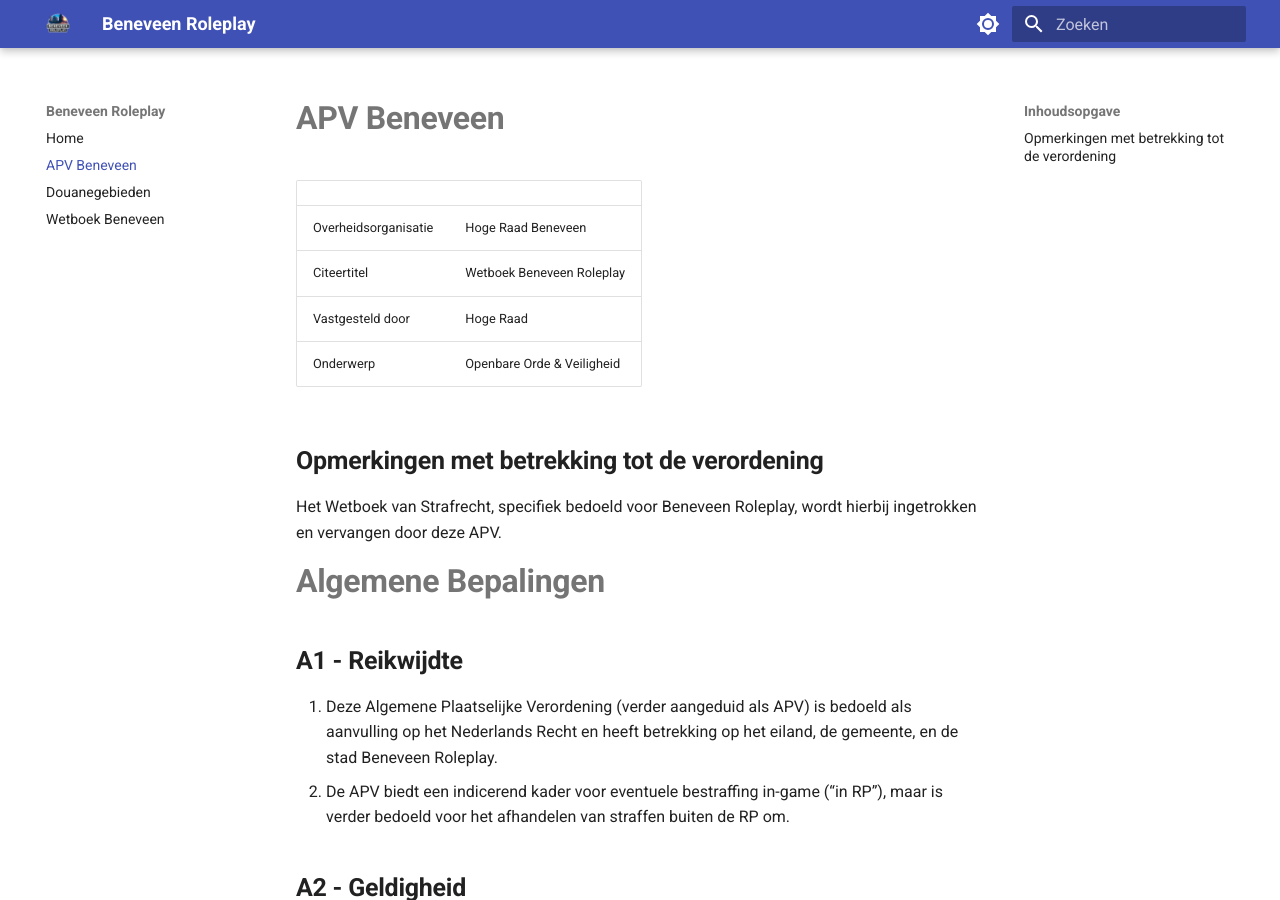
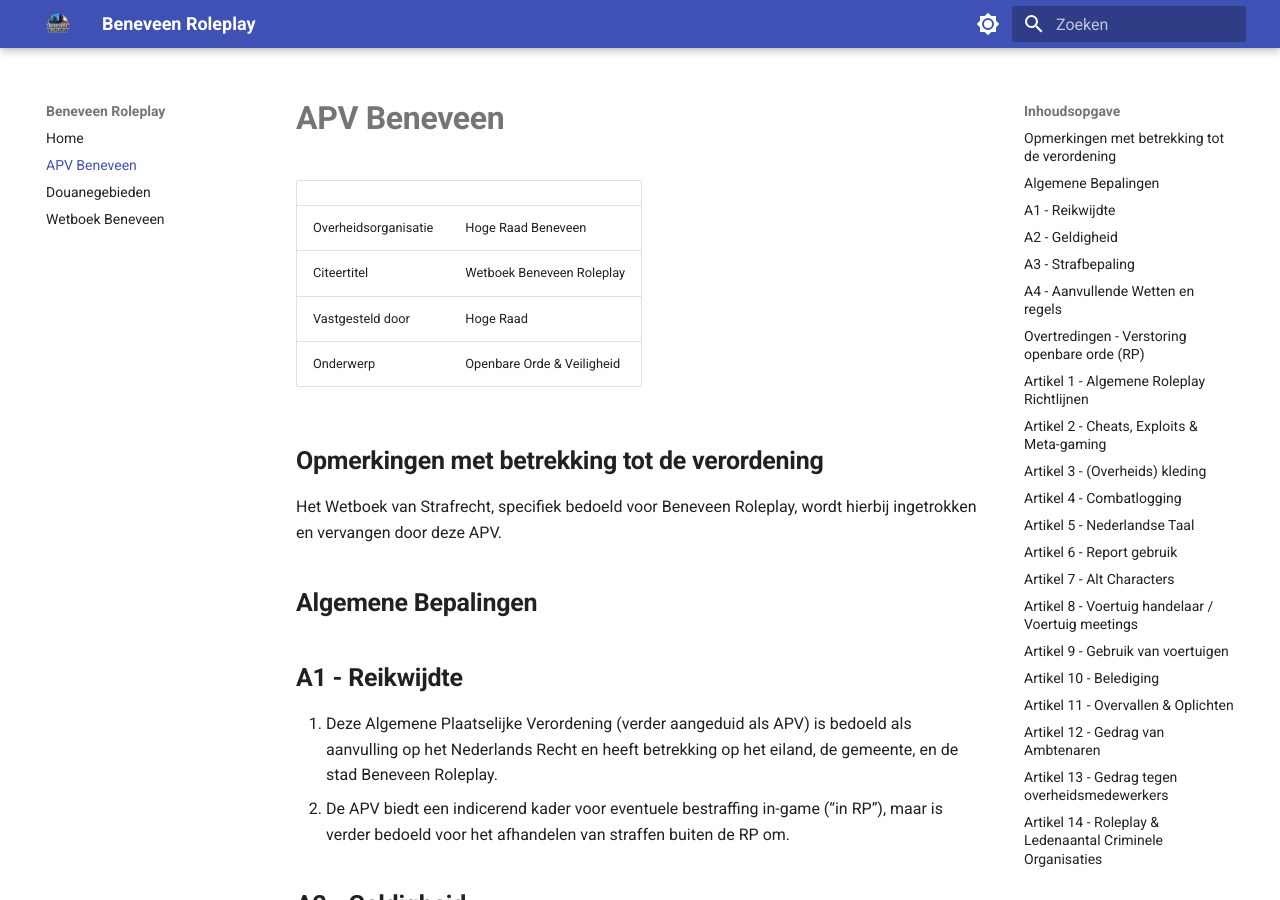
Before and after one commit to BeneveenRoleplay/wetboek, an MkDocs documentation site: the page built from docs/apv.md, in a window 1280 px wide and 900 px high. Built offline with MkDocs 1.6.1 and Material for MkDocs 9.7.7, drawn with Linux system fonts in a browser that asks for light colours.

```diff
--- a/docs/apv.md
+++ b/docs/apv.md
@@ -10,7 +10,7 @@
 ## **Opmerkingen met betrekking tot de verordening**
 Het Wetboek van Strafrecht, specifiek bedoeld voor Beneveen Roleplay, wordt hierbij ingetrokken en vervangen door deze APV.
 
-# **Algemene Bepalingen**
+## **Algemene Bepalingen**
 
 ## **A1 - Reikwijdte**
 1. Deze Algemene Plaatselijke Verordening (verder aangeduid als APV) is bedoeld als aanvulling op het Nederlands Recht en heeft betrekking op het eiland, de gemeente, en de stad Beneveen Roleplay.
@@ -52,7 +52,7 @@
 
 <br>
 
-# **Overtredingen - Verstoring openbare orde (RP)**
+## **Overtredingen - Verstoring openbare orde (RP)**
 ## **Artikel 1 - Algemene Roleplay Richtlijnen**
 1. Het is verboden om een roleplay van zeer slechte kwaliteit uit te spelen, of roleplay verstorend gedrag te vertonen.
 2. Het is niet toegestaan om opzettelijk de roleplay zodanig te vormen dat er een oneerlijke of onrealistische draai aan het verhaal gegeven wordt, of de roleplay van de andere partij zelf invullen door een onrealistische dwang.
```
